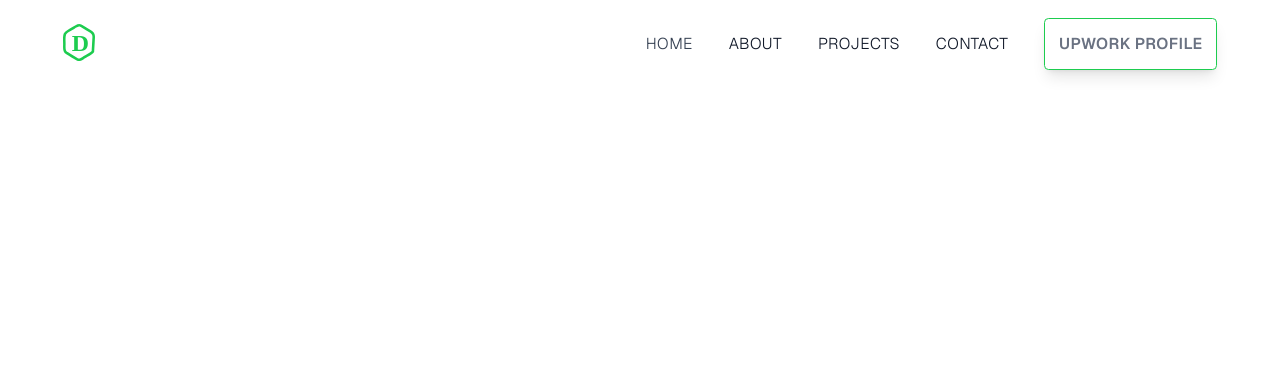
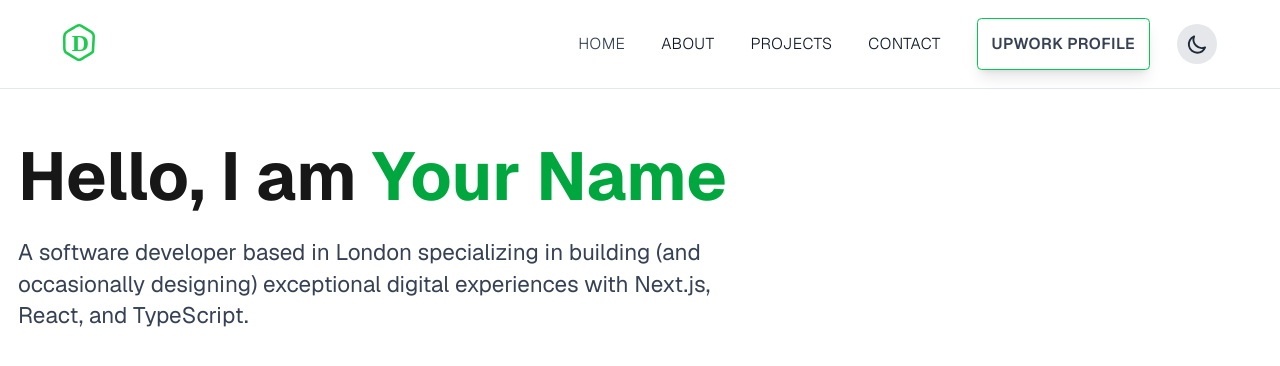
Before and after one commit to Davest9496/portfolio, a Next.js app: page / in a window 1280 px wide. Shown: the top 366 px of the page. Built offline with nearby package versions, Linux system fonts and the light colour scheme.

Commit message:
create dark and light themes

```diff
--- a/src/app/globals.css
+++ b/src/app/globals.css
@@ -1,43 +1,35 @@
 @import "tailwindcss";
 
+/* CSS Variables for theming */
 :root {
   /* Fonts */
   --font-sans: var(--font-geist-sans);
   --font-mono: var(--font-geist-mono);
 
-  /* Base colors */
-  --background: #ffffff;
-  --foreground: #171717;
+  /* Light mode colors */
+  --background-light: #ffffff;
+  --foreground-light: #171717;
 
-  /* Gradient colors */
-  --primary: #190334;
-  --secondary: #210840;
+  /* Dark mode colors */
+  --background-dark: #0a0a0a;
+  --foreground-dark: #ededed;
+
+  /* Accent colors */
+  --highlight: #1DCC4F;
 }
 
-@media (prefers-color-scheme: dark) {
-  :root {
-    --background: #0a0a0a;
-    --foreground: #ededed;
-    --highlight: #1DCC4F;
-  }
+/* Base Styles */
+body {
+  background-color: var(--background-light);
+  color: var(--foreground-light);
+  font-family: var(--font-sans);
+  transition: background-color 0.3s ease, color 0.3s ease;
 }
 
-body {
-  color: var(--foreground);
-  background: var(--background);
-  font-family: var(--font-sans);
+body.dark {
+  background-color: var(--background-dark);
+  color: var(--foreground-dark);
 }
-
-/* Main gradient background class */
-/* .gradient-bg {
-  background: linear-gradient(to right, #190334, #0D021B);
-} */
-
-/* Full page gradient overlay for specific pages */
-/* .gradient-page {
-  background: linear-gradient(to right, #0D021B, #190334 );
-  color: white;
-} */
 
 /* Adding responsive typography for different screen sizes */
 html {
--- a/src/app/layout.tsx
+++ b/src/app/layout.tsx
@@ -1,6 +1,7 @@
 import type { Metadata, Viewport } from "next";
 import { Geist, Geist_Mono } from "next/font/google";
 import "./globals.css";
+import Script from "next/script";
 
 const geistSans = Geist({
   variable: "--font-geist-sans",
@@ -71,7 +72,30 @@ export default function RootLayout({
   children: React.ReactNode;
 }>) {
   return (
-    <html lang="en" className={`${geistSans.variable} ${geistMono.variable}`}>
+    <html
+      lang="en"
+      className={`${geistSans.variable} ${geistMono.variable}`}
+      suppressHydrationWarning
+    >
+      <head>
+        {/* Script to avoid theme flashing */}
+        <Script id="theme-script" strategy="beforeInteractive">
+          {`
+            (function() {
+              // Check for saved theme preference
+              const savedTheme = localStorage.getItem('theme');
+              const prefersDark = window.matchMedia('(prefers-color-scheme: dark)').matches;
+
+              // Apply theme based on localStorage or system preference
+              if (savedTheme === 'dark' || (!savedTheme && prefersDark)) {
+                document.body.classList.add('dark');
+              } else {
+                document.body.classList.remove('dark');
+              }
+            })();
+          `}
+        </Script>
+      </head>
       <body className="antialiased min-h-screen">{children}</body>
     </html>
   );
--- a/src/app/page.tsx
+++ b/src/app/page.tsx
@@ -2,9 +2,22 @@ import Header from "@/components/header";
 
 export default function Home() {
   return (
-    <div className="gradient-page min-h-screen flex flex-col">
+    <div className="min-h-screen flex flex-col">
       <main className="flex-grow">
         <Header />
+        <div className="container mx-auto px-4 py-12">
+          <h1 className="text-4xl md:text-6xl font-bold mb-6 dark:text-white">
+            Hello, I am{" "}
+            <span className="text-green-600 dark:text-green-500">
+              Your Name
+            </span>
+          </h1>
+          <p className="text-xl text-gray-700 dark:text-gray-300 max-w-2xl">
+            A software developer based in London specializing in building (and
+            occasionally designing) exceptional digital experiences with
+            Next.js, React, and TypeScript.
+          </p>
+        </div>
       </main>
     </div>
   );
--- a/src/components/header.tsx
+++ b/src/components/header.tsx
@@ -1,10 +1,11 @@
 import React from "react";
 import Link from "next/link";
 import Image from "next/image";
+import ThemeToggle from "./theme-toggle";
 
 const Header = () => {
   return (
-    <header className="w-full py-4">
+    <header className="w-full py-4 border-b border-gray-200 dark:border-gray-800 transition-colors">
       {/* Apply consistent padding using a wrapper div */}
       <div className="px-4 sm:px-8 md:px-16 lg:px-12 xl:px-14 mx-auto max-w-7xl">
         <div className="flex flex-col sm:flex-row justify-between items-center">
@@ -15,13 +16,14 @@ const Header = () => {
             </Link>
           </div>
 
-          {/* Navigation Menu */}
+          {/* Navigation Menu and Theme Toggle */}
+          <div className="flex items-center gap-6">
             <nav>
               <ul className="flex flex-wrap justify-center items-center gap-4 md:gap-8 uppercase font-light text-sm tracking-wide">
                 <li>
                   <Link
                     href="/"
-                  className="text-gray-700 hover:text-gray-400 transition-colors"
+                    className="text-gray-700 dark:text-gray-300 hover:text-gray-500 dark:hover:text-gray-100 transition-colors"
                   >
                     Home
                   </Link>
@@ -29,7 +31,7 @@ const Header = () => {
                 <li>
                   <Link
                     href="/about"
-                  className="text-gray-900 hover:text-gray-400 transition-colors"
+                    className="text-gray-900 dark:text-gray-200 hover:text-gray-500 dark:hover:text-gray-400 transition-colors"
                   >
                     About
                   </Link>
@@ -37,7 +39,7 @@ const Header = () => {
                 <li>
                   <Link
                     href="/projects"
-                  className="text-gray-900 hover:text-gray-400 transition-colors"
+                    className="text-gray-900 dark:text-gray-200 hover:text-gray-500 dark:hover:text-gray-400 transition-colors"
                   >
                     Projects
                   </Link>
@@ -45,15 +47,15 @@ const Header = () => {
                 <li>
                   <Link
                     href="/contact"
-                  className="text-gray-900 hover:text-gray-400 transition-colors"
+                    className="text-gray-900 dark:text-gray-200 hover:text-gray-500 dark:hover:text-gray-400 transition-colors"
                   >
                     Contact
                   </Link>
                 </li>
-              <li className="border border-[#1DCC4F] rounded p-3 hover:text-md transition-transform transform hover:scale-110 shadow-lg font-semibold">
+                <li className="border border-green-500 rounded p-3 hover:scale-105 transition duration-200 shadow-lg font-semibold">
                   <Link
                     href="https://www.upwork.com/your-profile-link"
-                  className="text-gray-500"
+                    className="text-gray-700 dark:text-gray-300"
                     target="_blank"
                     rel="noopener noreferrer"
                   >
@@ -62,6 +64,8 @@ const Header = () => {
                 </li>
               </ul>
             </nav>
+            <ThemeToggle />
+          </div>
         </div>
       </div>
     </header>
--- /dev/null
+++ b/src/components/theme-toggle.tsx
@@ -0,0 +1,83 @@
+"use client";
+
+import { useState, useEffect } from "react";
+
+export default function ThemeToggle() {
+  const [isDark, setIsDark] = useState(false);
+
+  // Check for dark mode on component mount and when document becomes available
+  useEffect(() => {
+    // Initial check
+    setIsDark(document.body.classList.contains("dark"));
+
+    // Set up a mutation observer to detect theme changes
+    const observer = new MutationObserver((mutations) => {
+      mutations.forEach((mutation) => {
+        if (mutation.attributeName === "class") {
+          setIsDark(document.body.classList.contains("dark"));
+        }
+      });
+    });
+
+    observer.observe(document.body, { attributes: true });
+
+    return () => observer.disconnect();
+  }, []);
+
+  // Function to toggle dark mode
+  const toggleDarkMode = () => {
+    const isDarkMode = document.body.classList.contains("dark");
+
+    if (isDarkMode) {
+      document.body.classList.remove("dark");
+      localStorage.setItem("theme", "light");
+    } else {
+      document.body.classList.add("dark");
+      localStorage.setItem("theme", "dark");
+    }
+
+    setIsDark(!isDarkMode);
+  };
+
+  return (
+    <button
+      onClick={toggleDarkMode}
+      className="p-2 rounded-full bg-gray-200 dark:bg-gray-700 hover:bg-gray-300 dark:hover:bg-gray-600 transition-colors"
+      aria-label={isDark ? "Switch to light mode" : "Switch to dark mode"}
+    >
+      {isDark ? (
+        // Sun icon for light mode
+        <svg
+          xmlns="http://www.w3.org/2000/svg"
+          className="w-5 h-5 text-yellow-500"
+          fill="none"
+          viewBox="0 0 24 24"
+          stroke="currentColor"
+        >
+          <path
+            strokeLinecap="round"
+            strokeLinejoin="round"
+            strokeWidth={2}
+            d="M12 3v1m0 16v1m9-9h-1M4 12H3m15.364 6.364l-.707-.707M6.343 6.343l-.707-.707m12.728 0l-.707.707M6.343 17.657l-.707.707M16 12a4 4 0 11-8 0 4 4 0 018 0z"
+          />
+        </svg>
+      ) : (
+        // Moon icon for dark mode
+        <svg
+          xmlns="http://www.w3.org/2000/svg"
+          className="w-5 h-5 text-gray-800"
+          fill="none"
+          viewBox="0 0 24 24"
+          stroke="currentColor"
+        >
+          <path
+            strokeLinecap="round"
+            strokeLinejoin="round"
+            strokeWidth={2}
+            d="M20.354 15.354A9 9 0 018.646 3.646 9.003 9.003 0 0012 21a9.003 9.003 0 008.354-5.646z"
+          />
+        </svg>
+      )}
+    </button>
+  );
+}
--- a/tailwind.config.ts
+++ b/tailwind.config.ts
@@ -6,11 +6,14 @@ const config: Config = {
     "./src/components/**/*.{js,ts,jsx,tsx,mdx}",
     "./src/app/**/*.{js,ts,jsx,tsx,mdx}",
   ],
+  darkMode: "class", // This works with our body.dark class
   theme: {
     extend: {
       colors: {
-        primary: "#190334",
-        secondary: "#210840",
+        // Using closest Tailwind colors to match your custom colors
+        primary: "#190334", // Close to indigo-950
+        secondary: "#210840", // Close to purple-950
+        highlight: "#1DCC4F", // Close to green-500
       },
       backgroundImage: {
         "gradient-primary": "linear-gradient(to right, #190334, #210840)",
@@ -23,6 +26,15 @@ const config: Config = {
         xl: "1280px", // Large desktop
         "2xl": "1536px", // Extra large desktop
       },
+      // You can also define custom text colors that match your CSS variables
+      textColor: {
+        dark: "var(--foreground-dark)",
+        light: "var(--foreground-light)",
+      },
+      backgroundColor: {
+        dark: "var(--background-dark)",
+        light: "var(--background-light)",
+      },
     },
   },
   plugins: [],
```
Also changed, not shown: src/components/theme-provider.tsx (added, +111 -0 lines). Lines whose indentation alone changed are shown as unchanged.
